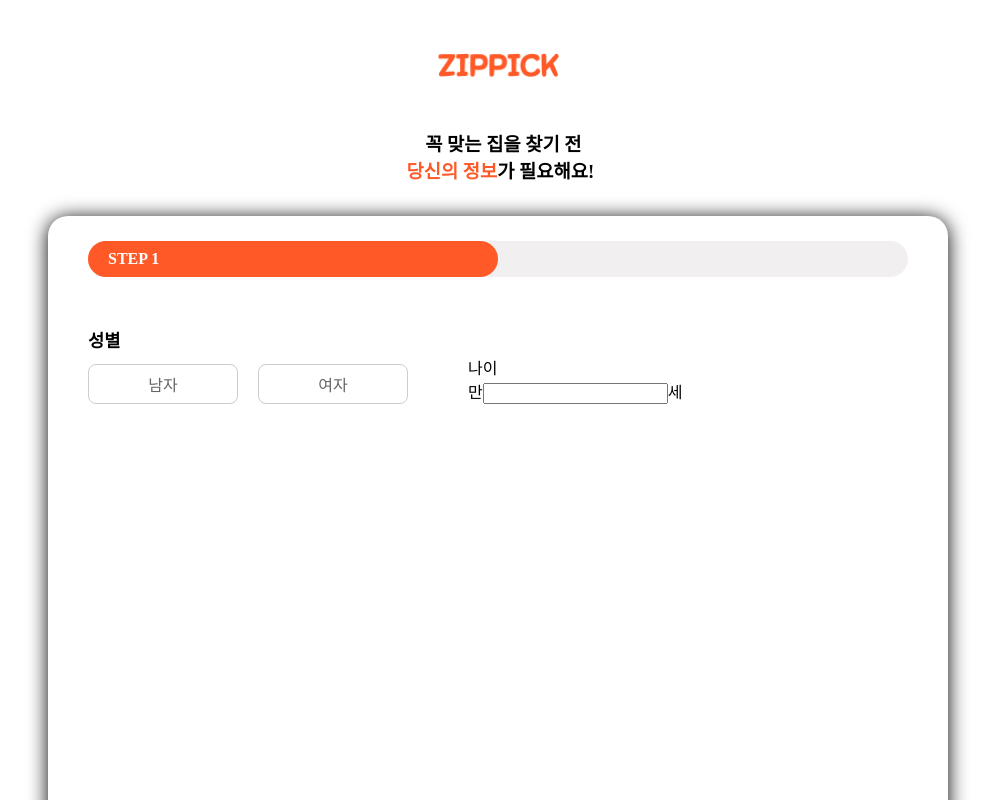
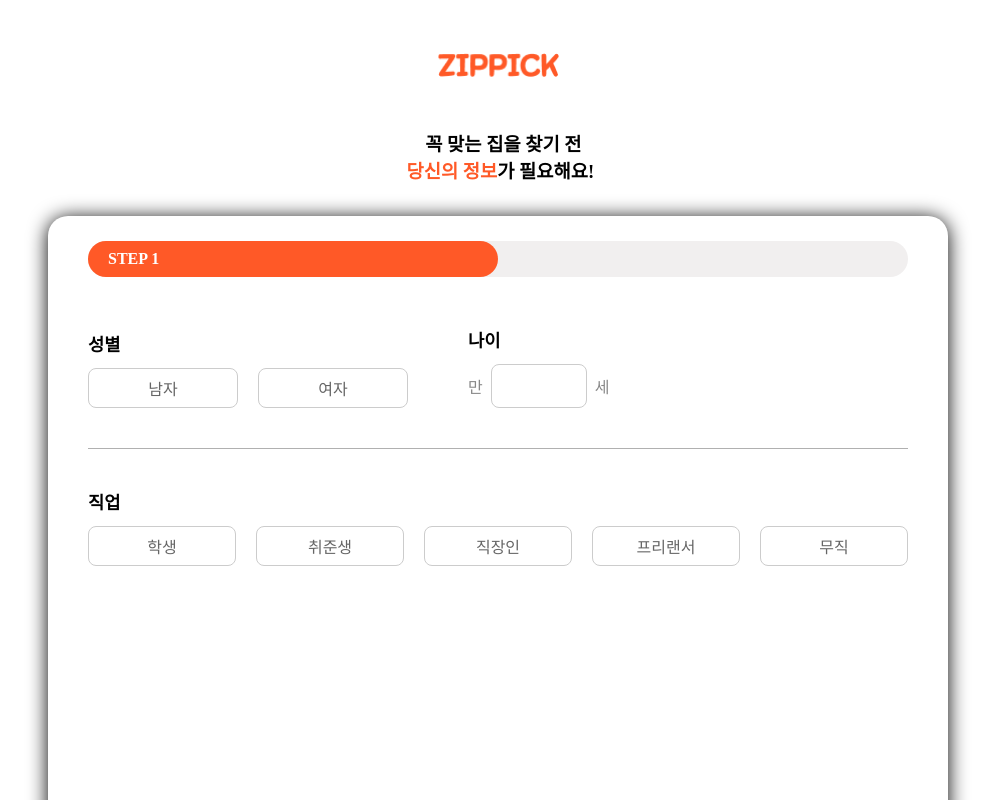
Before and after one commit to HSU-Likelion-Zipick/Zipick-Front, a React (Create React App) app: page /userinfo in a window 1280 px wide. Shown: the top 800 px of the page, without its empty margins (142-1137 px from the left). Built offline with nearby package versions, Linux system fonts and the light colour scheme.

Commit message:
✨feat: UserInfo.jsx: 직업 부분 추가, UserInfo.scss: 직업 부분 css 적용

```diff
--- a/src/css/UserInfo.scss
+++ b/src/css/UserInfo.scss
@@ -103,6 +103,70 @@
     }
     }
 
+    .age{
+        display: flex;
+        flex-direction: column;
+    .age-title{
+        font-weight: bold;
+        font-size:1.1rem;
+        margin-bottom:12px;
+    }
+    .age-input-group{
+        display: flex;
+        align-items: center;
+        gap: 8px;
+        span{ //"만" 이랑 "세" 글자 설정정
+            color:#888;
+            font-size: 1rem;
+        }
+        .age-input{
+            width:90px;
+            height: 40px;
+            border: 1px solid #ccc; //나이 박스 테두리
+            border-radius: 8px;
+        }
+    }
+    }
+}
+
+
+    .job-section{
+        display:flex;
+        flex-direction: column;
+    .job-title{
+        font-weight: bold;
+        font-size: 1.1rem;
+        margin-bottom: 12px;
+    }
+    .job-btns{
+            display: flex;;
+            gap:20px;
+            .job-btn{
+                width:150px;
+                height: 40px;
+                border: 1px solid #ccc;
+                border-radius: 8px;
+                background:#fff;
+                font-size: 1rem;
+                color:#666;
+                cursor:pointer; //커서 올라가면 손모양으로 바뀜
+
+                &:hover, &.active {
+                    border: 2px solid #FF5927;
+                    color: #FF5927;
+                    background: #fff7f3;
+            }
 
     }
+    }
 }
+
+    }
+
+
+hr {
+  border: none;
+  border-top: 1.5px solid #B0B0B0;  // 두께, 색상 원하는 대로
+  margin: 40px 0;                   // 위아래 여백
+  width: 100%;
+}
--- a/src/pages/UserInfo.jsx
+++ b/src/pages/UserInfo.jsx
@@ -30,13 +30,24 @@
 
                 <div className="age">
                     <div className="age-title">나이</div>
-                    <div className="age-input-grpup">
+                    <div className="age-input-group">
                         <span>만</span>
                         <input type="text" className="age-input" />
                         <span>세</span>
                     </div>
                 </div>
             </div>{/* gender-age 닫는 div */}
+             <hr />
+            <div className="job-section">
+                <div className="job-title">직업</div>
+                <div className="job-btns">
+                    <button className="job-btn">학생</button>
+                    <button className="job-btn">취준생</button>
+                    <button className="job-btn">직장인</button>
+                    <button className="job-btn">프리랜서</button>
+                    <button className="job-btn">무직</button>
+                </div>
+            </div>
 
         </div>{/* big-box 닫는div */}
 
```
